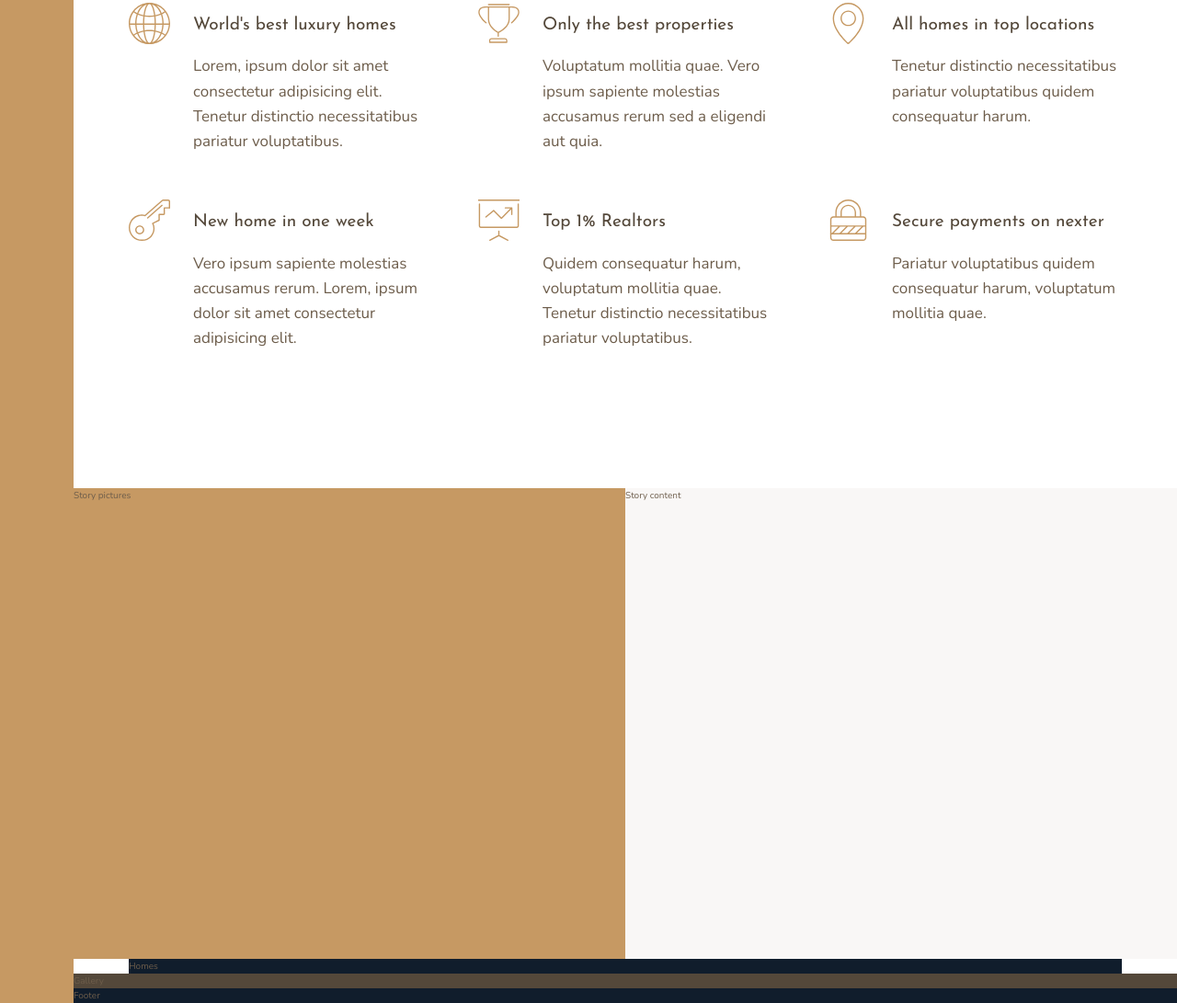
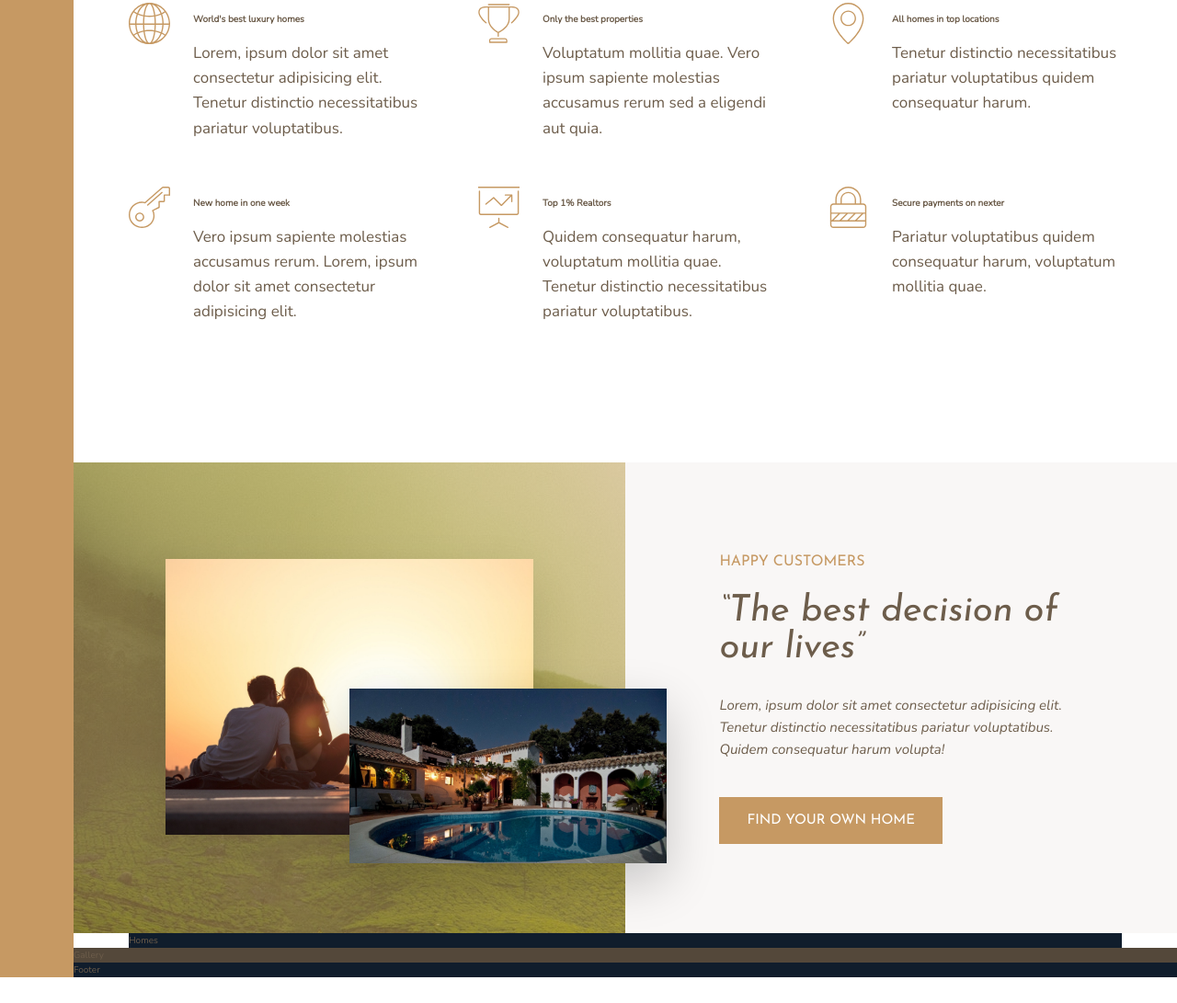
Before and after one commit to emanvallejos/nexter, a website: page index.html in a window 1280 px wide. Shown: the part 777-1868 px from the top of the page at 92% size. After the commit the page ends 1840 px from the top, so only its background shows below. Drawn offline with nearby package versions, Linux system fonts and the light colour scheme.

Commit message:
Building the Story Section

```diff
--- a/index.html
+++ b/index.html
@@ -26,50 +26,58 @@
                 <svg class="feature__icon">
                     <use xlink:href="img/sprite.svg#icon-global"></use>
                 </svg>
-                <h4 class="heading--4 heading--4--dark">World's best luxury homes</h4>
+                <h4 class="heading-4 heading-4--dark">World's best luxury homes</h4>
                 <p class="feature__text">Lorem, ipsum dolor sit amet consectetur adipisicing elit. Tenetur distinctio necessitatibus pariatur voluptatibus.                </p>
             </div>
             <div class="feature">
                 <svg class="feature__icon">
                     <use xlink:href="img/sprite.svg#icon-trophy"></use>
                 </svg>
-                <h4 class="heading--4 heading--4--dark">Only the best properties</h4>
+                <h4 class="heading-4 heading-4--dark">Only the best properties</h4>
                 <p class="feature__text">Voluptatum mollitia quae. Vero ipsum sapiente molestias accusamus rerum sed a eligendi aut quia.
             </div>
             <div class="feature">
                 <svg class="feature__icon">
                     <use xlink:href="img/sprite.svg#icon-map-pin"></use>
                 </svg>
-                <h4 class="heading--4 heading--4--dark">All homes in top locations</h4>
+                <h4 class="heading-4 heading-4--dark">All homes in top locations</h4>
                 <p class="feature__text">Tenetur distinctio necessitatibus pariatur voluptatibus quidem consequatur harum.
             </div>
             <div class="feature">
                 <svg class="feature__icon">
                     <use xlink:href="img/sprite.svg#icon-key"></use>
                 </svg>
-                <h4 class="heading--4 heading--4--dark">New home in one week</h4>
+                <h4 class="heading-4 heading-4--dark">New home in one week</h4>
                 <p class="feature__text">Vero ipsum sapiente molestias accusamus rerum. Lorem, ipsum dolor sit amet consectetur adipisicing elit.
             </div>
             <div class="feature">
                 <svg class="feature__icon">
                     <use xlink:href="img/sprite.svg#icon-presentation"></use>
                 </svg>
-                <h4 class="heading--4 heading--4--dark">Top 1% Realtors</h4>
+                <h4 class="heading-4 heading-4--dark">Top 1% Realtors</h4>
                 <p class="feature__text">Quidem consequatur harum, voluptatum mollitia quae. Tenetur distinctio necessitatibus pariatur voluptatibus.
             </div>
             <div class="feature">
                 <svg class="feature__icon">
                     <use xlink:href="img/sprite.svg#icon-lock"></use>
                 </svg>
-                <h4 class="heading--4 heading--4--dark">Secure payments on nexter</h4>
+                <h4 class="heading-4 heading-4--dark">Secure payments on nexter</h4>
                 <p class="feature__text">Pariatur voluptatibus quidem consequatur harum, voluptatum mollitia quae.
             </div>
         </section>
         <div class="story__pictures">
-            Story pictures
+            <img src="img/story-1.jpeg" alt="Couple with new house" class="story__img--1">
+            <img src="img/story-2.jpeg" alt="New House" class="story__img--2">
         </div>
         <div class="story__content">
-            Story content
+            <h3 class="heading-3 mb-sm">Happy Customers</h3>
+            <h2 class="heading-2 heading-2-dark mb-md">
+                &ldquo;The best decision of our lives&rdquo;
+            </h2>
+            <p class="story__text">
+                Lorem, ipsum dolor sit amet consectetur adipisicing elit. Tenetur distinctio necessitatibus pariatur voluptatibus. Quidem consequatur harum volupta!
+            </p>
+            <button class="btn">Find your own home</button>
         </div>
         <section class="homes">
             Homes
--- a/sass/_story.scss
+++ b/sass/_story.scss
@@ -2,9 +2,51 @@
     &__pictures {
         background-color: $color-primary;
         grid-column: full-start / col-end 4;
+        background-image: linear-gradient(rgba($color-primary, .5), rgba($color-primary-dark, .5)),
+            url(../img/back.jpg);
+
+        display: grid;
+        grid-template-rows: repeat(6, 1fr);
+        grid-template-columns: repeat(6, 1fr);
+        align-items: center;
     }
+
+    &__img--1 {
+        width: 100%;
+        grid-row: 2 / 6;
+        grid-column: 2 / 6;
+        box-shadow: 0 2rem 5rem rgba(0, 0, 0, 0.1);
+    }
+
+    &__img--2 {
+        width: 115%;
+        grid-row: 4 / 6;
+        grid-column: 4 / 7;
+        z-index: 20;
+        box-shadow: 0 2rem 5rem rgba(0, 0, 0, 0.2);
+    }
+
     &__content {
         background-color: $color-grey-light-1;
         grid-column: col-start 5 / full-end;
+
+        padding: 6rem 8vw;
+
+        /*
+        display: flex;
+        flex-direction: column;
+        justify-content: center;
+        align-items: flex-start;
+        */
+
+        display: grid;
+        align-content: center;
+        justify-items: start;
+    }
+
+    &__text {
+        font-size: 1.5rem;
+        font-style: italic;
+        margin-bottom: 4rem;
     }
 }
--- a/sass/_typography.scss
+++ b/sass/_typography.scss
@@ -3,16 +3,25 @@
     font-weight: 400;
 }
 
-.heading--1 {
+.heading-1 {
     @extend %heading;
 }
 
-.heading--2 {
+.heading-2 {
     @extend %heading;
+    font-size: 4rem;
+    font-style: italic;
+    line-height: 1;
+
+    &--light { color: $color-grey-light-1; }
+    &--dark { color: $color-grey-dark-1; }
 }
 
-.heading--3 {
+.heading-3 {
     @extend %heading;
+    font-size: 1.6rem;
+    color: $color-primary;
+    text-transform: uppercase;
 }
 
 .heading--4 {
@@ -22,3 +31,31 @@
     &--light { color: $color-grey-light-1; }
     &--dark { color: $color-grey-dark-1; }
 }
+
+
+/////////////////////
+// BUTTON
+.btn {
+    background-color: $color-primary;
+    color: #ffffff;
+    border: none;
+    border-radius: 0;
+    font-family: $font-display;
+    font-size: 1.5rem;
+    text-transform: uppercase;
+    padding: 1.8rem 3rem;
+    cursor: pointer;
+    transition: all .2s;
+
+    &:hover {
+        background-color: $color-primary-dark;
+    }
+
+}
+
+/////////////////////
+// SPACING
+.mb-sm { margin-bottom: 2rem; }
+.mb-md { margin-bottom: 3rem; }
+.mb-lg { margin-bottom: 4rem; }
+.mb-hg { margin-bottom: 8rem; }
```
Also changed, not shown: css/style.css.
